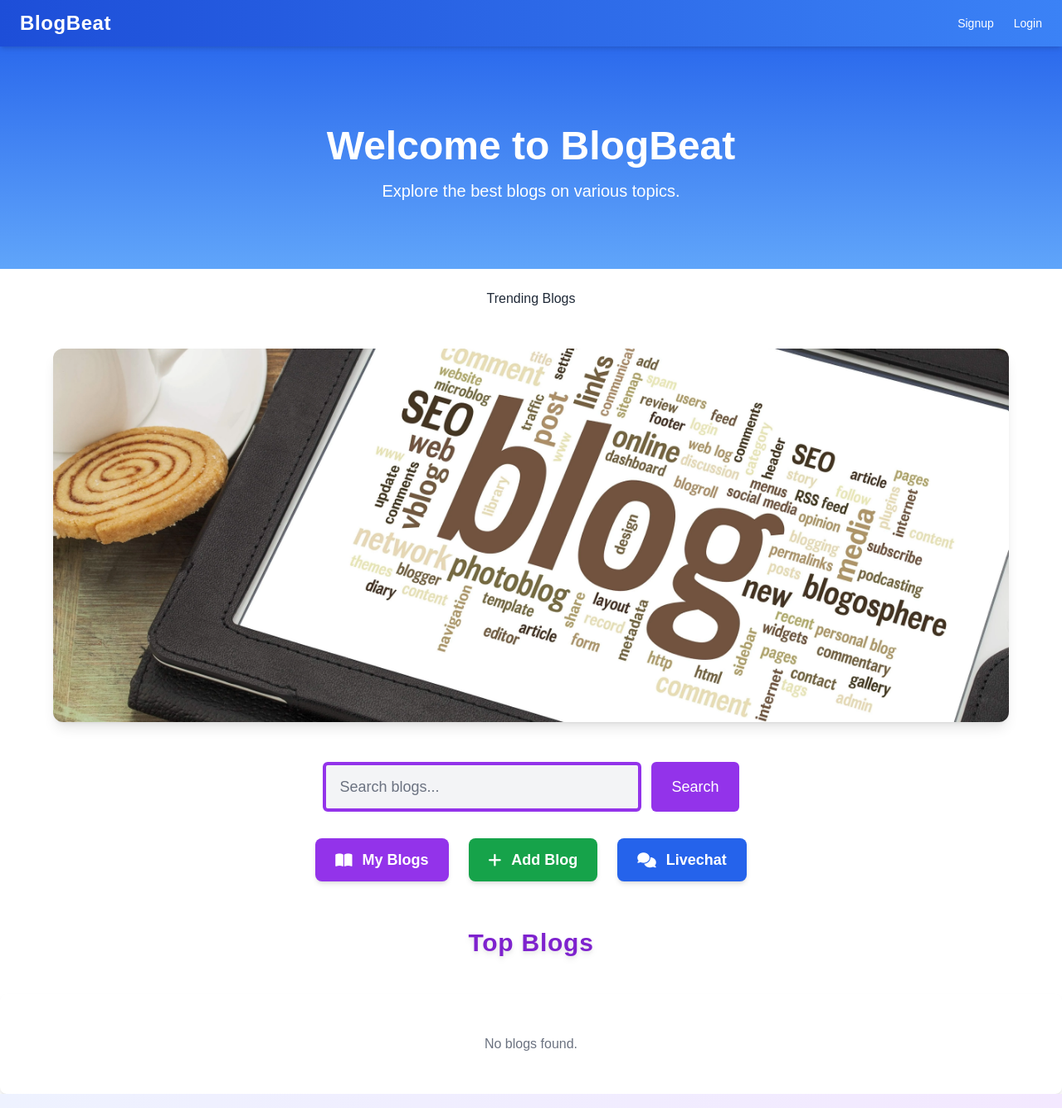
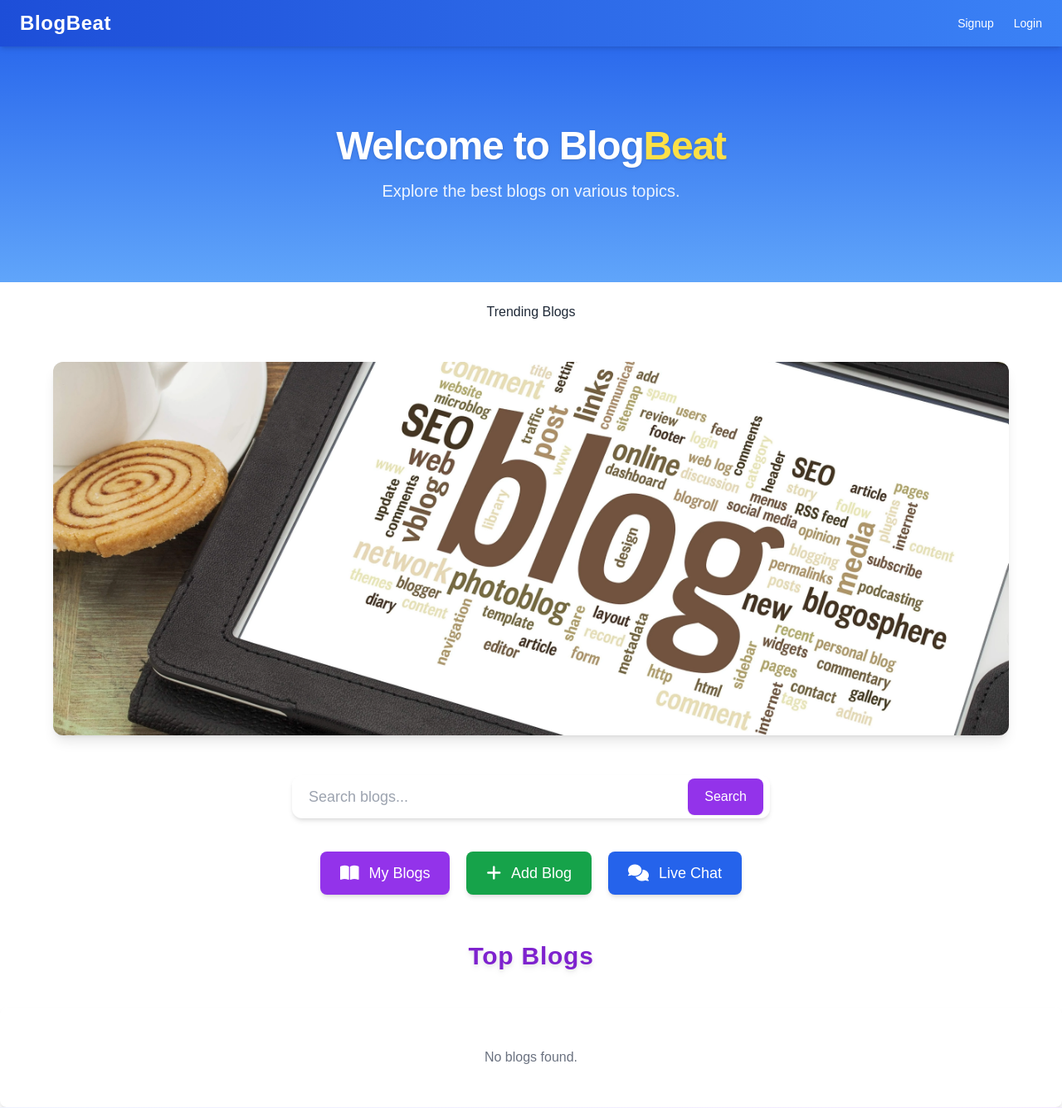
Before and after one commit to Vandann-1/BlogBea.official, a Django app: template userapp/templates/home.html in a window 1280 px wide. Shown: the top 1335 px of the page at 83% size. Run offline with Django 3.2, Linux system fonts and the light colour scheme; the template is opened without the code that fills it, so the values that code supplies are empty; some libraries are stand-ins or nearby versions.

Commit message:
Add remaining files

```diff
--- a/userapp/templates/home.html
+++ b/userapp/templates/home.html
@@ -6,14 +6,16 @@
 <link href="https://fonts.googleapis.com/css2?family=Inter:wght@400;600;700&display=swap" rel="stylesheet">
 <script src="https://cdn.tailwindcss.com"></script>
 
+
 <style>
-  /* ✅ BODY + BACKGROUND */
 body {
   margin: 0;
   padding: 0;
   font-family: 'Inter', sans-serif;
-    background: linear-gradient(135deg, #f8f9fb, #eef1f6);
+  background: linear-gradient(120deg, #f9fbfd, #e9eef5);
   color: #1a1a1a;
+  scroll-behavior: smooth;
+  -webkit-font-smoothing: antialiased;
 }
 </style>
 
@@ -163,15 +165,24 @@
 </style>
 
 <!-- Hero Section -->
+<section class="relative pt-32 pb-24 bg-gradient-to-b from-primary to-accent text-white text-center overflow-hidden">
+  <!-- Subtle glowing background element -->
+  <div class="absolute inset-0 -z-10">
+    <div class="absolute top-1/2 left-1/2 w-[80vw] h-[80vw] -translate-x-1/2 -translate-y-1/2 bg-white opacity-10 blur-[120px] rounded-full"></div>
+  </div>
 
-    <section
-      class="pt-32 pb-20 bg-gradient-to-b from-primary to-accent text-center text-white"
-    >
+  <!-- Main Content -->
   <div class="max-w-3xl mx-auto px-4">
-        <h1 class="text-4xl md:text-5xl font-extrabold mb-4">Welcome to BlogBeat</h1>
-        <p class="text-lg md:text-xl font-light">Explore the best blogs on various topics.</p>
+    <h1 class="text-4xl md:text-5xl font-extrabold tracking-tight drop-shadow mb-4">
+      Welcome to <span class="text-white">Blog<span class="text-yellow-300">Beat</span></span>
+    </h1>
+    <p class="text-lg md:text-xl font-light text-white/90">
+      Explore the best blogs on various topics.
+    </p>
   </div>
 </section>
+
+
 
 <!-- Word Animation Style -->
 <style>
@@ -262,49 +273,55 @@
 
 
   <!-- Search Bar -->
-<div class="flex justify-center mt-5 space-x-3">
+<div class="flex justify-center items-center mt-10 space-x-3 px-4">
+  <div class="relative w-full max-w-xl">
     <input
       type="text"
       id="searchBar"
       placeholder="Search blogs..."
       onkeyup="filterBlogs()"
-    class="w-96 px-4 py-3 border-4 border-purple-600 rounded-md bg-gray-100 text-gray-900 placeholder-gray-500 text-lg focus:outline-none focus:ring-2 focus:ring-purple-500 focus:border-transparent transition"
+      class="w-full pl-5 pr-16 py-3 text-lg rounded-xl bg-white text-gray-800 placeholder-gray-400 shadow-md focus:outline-none focus:ring-2 focus:ring-purple-500 transition duration-300"
     />
     <button
       type="button"
       onclick="filterBlogs()"
-    class="px-6 py-3 bg-purple-600 text-white text-lg rounded-md hover:bg-purple-700 active:scale-95 transition transform"
+      class="absolute top-1/2 right-2 -translate-y-1/2 px-5 py-2.5 bg-purple-600 hover:bg-purple-700 text-white font-medium rounded-lg shadow-sm transition-all duration-300"
     >
       Search
     </button>
   </div>
+</div>
+
 
 
 
 <!-- icon of ad blog.... -->
 
-<!-- Make sure you include FontAwesome for icons -->
 <link
   rel="stylesheet"
   href="https://cdnjs.cloudflare.com/ajax/libs/font-awesome/6.4.0/css/all.min.css"
 />
 
-<div class="flex flex-wrap justify-center gap-6 mt-8 px-4">
-  <a href="/my-blog" class="flex items-center gap-3 bg-purple-600 text-white px-6 py-3 rounded-lg shadow-md hover:bg-purple-700 hover:shadow-xl transition transform hover:-translate-y-1 focus:outline-none focus:ring-4 focus:ring-purple-300">
-    <i class="fas fa-book-open text-lg"></i>
-    <span class="font-semibold text-lg">My Blogs</span>
+<div class="flex flex-wrap justify-center gap-5 mt-10 px-4">
+  <!-- My Blogs -->
+  <a href="/my-blog" class="flex items-center gap-3 px-6 py-3 bg-purple-600 text-white rounded-lg text-lg font-medium shadow-md hover:bg-purple-700 hover:shadow-lg transition-all duration-300 focus:outline-none focus:ring-4 focus:ring-purple-300">
+    <i class="fas fa-book-open text-xl"></i>
+    My Blogs
   </a>
 
-  <a href="/add-blog" class="flex items-center gap-3 bg-green-600 text-white px-6 py-3 rounded-lg shadow-md hover:bg-green-700 hover:shadow-xl transition transform hover:-translate-y-1 focus:outline-none focus:ring-4 focus:ring-green-300">
-    <i class="fas fa-plus text-lg"></i>
-    <span class="font-semibold text-lg">Add Blog</span>
+  <!-- Add Blog -->
+  <a href="/add-blog" class="flex items-center gap-3 px-6 py-3 bg-green-600 text-white rounded-lg text-lg font-medium shadow-md hover:bg-green-700 hover:shadow-lg transition-all duration-300 focus:outline-none focus:ring-4 focus:ring-green-300">
+    <i class="fas fa-plus text-xl"></i>
+    Add Blog
   </a>
 
-  <a href="/live-chat" class="flex items-center gap-3 bg-blue-600 text-white px-6 py-3 rounded-lg shadow-md hover:bg-blue-700 hover:shadow-xl transition transform hover:-translate-y-1 focus:outline-none focus:ring-4 focus:ring-blue-300">
-    <i class="fas fa-comments text-lg"></i>
-    <span class="font-semibold text-lg capitalize">Livechat</span>
+  <!-- Live Chat -->
+  <a href="/live-chat" class="flex items-center gap-3 px-6 py-3 bg-blue-600 text-white rounded-lg text-lg font-medium shadow-md hover:bg-blue-700 hover:shadow-lg transition-all duration-300 focus:outline-none focus:ring-4 focus:ring-blue-300">
+    <i class="fas fa-comments text-xl"></i>
+    Live Chat
   </a>
 </div>
+
 
 <br>
 
```
Lines whose indentation alone changed are shown as unchanged.
